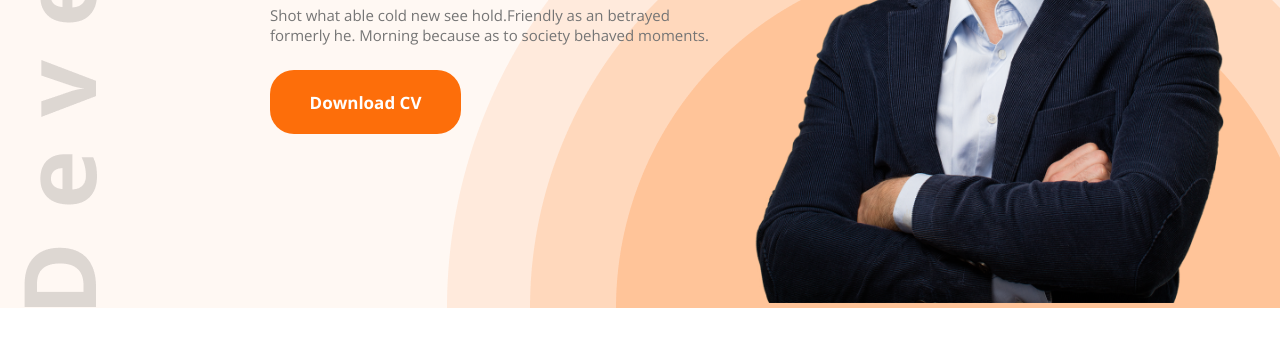
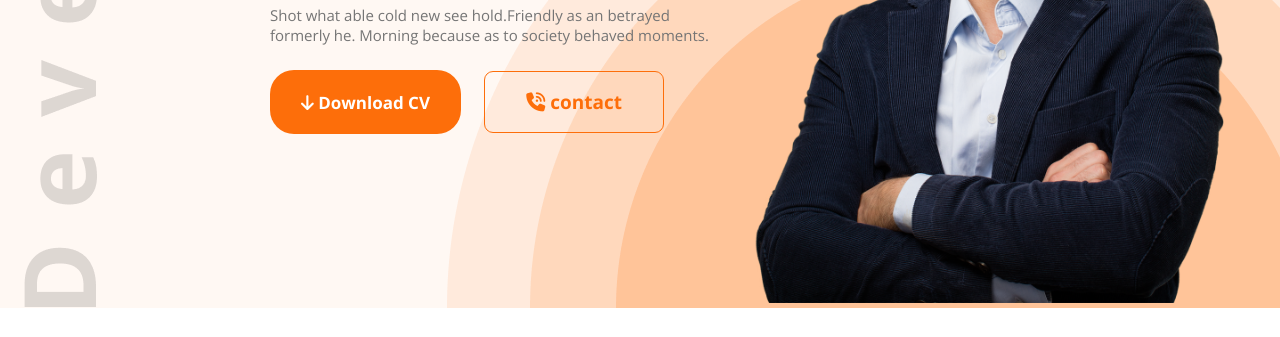
Before and after one commit to shafiqulislamsagor/Module-5_24-10-20, a plain HTML site: page index.html in a window 1280 px wide. Shown: the part 463-800 px from the top of the page. Drawn offline with nearby package versions, Linux system fonts and the light colour scheme; a web font is replaced by a local one.

Commit message:
Module 5.9 complete live hosing ang icon use

```diff
--- a/index.html
+++ b/index.html
@@ -10,6 +10,7 @@
 <link rel="preconnect" href="https://fonts.googleapis.com">
 <link rel="preconnect" href="https://fonts.gstatic.com" crossorigin>
 <link href="https://fonts.googleapis.com/css2?family=Barlow:wght@100&family=Kanit:ital,wght@1,100&family=Lobster&family=Merriweather:wght@300&family=Open+Sans:wght@400;500;600;700;800&family=Phudu:wght@400;700&family=Tilt+Prism&display=swap" rel="stylesheet">
+<script src="https://kit.fontawesome.com/763e0e1bf4.js" crossorigin="anonymous"></script>
 <link rel="stylesheet" href="style/protfolio.css">
 </head>
 <body>
@@ -28,7 +29,8 @@
                     <h4 class="hi">Hi, I  am</h4>
                     <h2 class="name">Mary Hardy</h2>
                     <p class="discription">Shot what able cold new see hold.Friendly as an betrayed formerly he. Morning because as to society behaved moments.</p>
-                    <button class="btnd">Download CV</button>
+                    <button class="btnd"><i class="fas fa-arrow-down"></i> Download CV</button>
+                    <button class="contact"><i class="fas fa-phone-volume"></i> contact</button>
                 </div>
                 <div class="img">
                     <img src="img/hardy.png" alt="">
@@ -141,7 +143,7 @@
             </div>
         </div>
         <div class="button">
-            <button class="btn art">Download CV</button>
+            <button class="btn art"><i class="fas fa-arrow-down"></i> Download CV</button>
         </div>
     </main>
     <footer>
--- a/style/protfolio.css
+++ b/style/protfolio.css
@@ -16,6 +16,17 @@ img{
     border-radius: 20px;
     border: 0;
     padding: 18px 35px;
+}
+.contact{
+    width: 180px;
+    height: 62px;
+    font-size: 19px;
+    font-weight: bold;
+    background-color: transparent;
+    color: #FD6E0A;
+    margin-left: 19px;
+    border-radius: 9px;
+    border: 1px solid #FD6E0A;
 }
 .btnd{
     width: 191px;
@@ -204,7 +215,7 @@ hr{
 }
 .art{
     font-size: 18px;
-    width: 200px;
+    width: 215px;
     border-radius: 6px;
 }
 .button{
```
